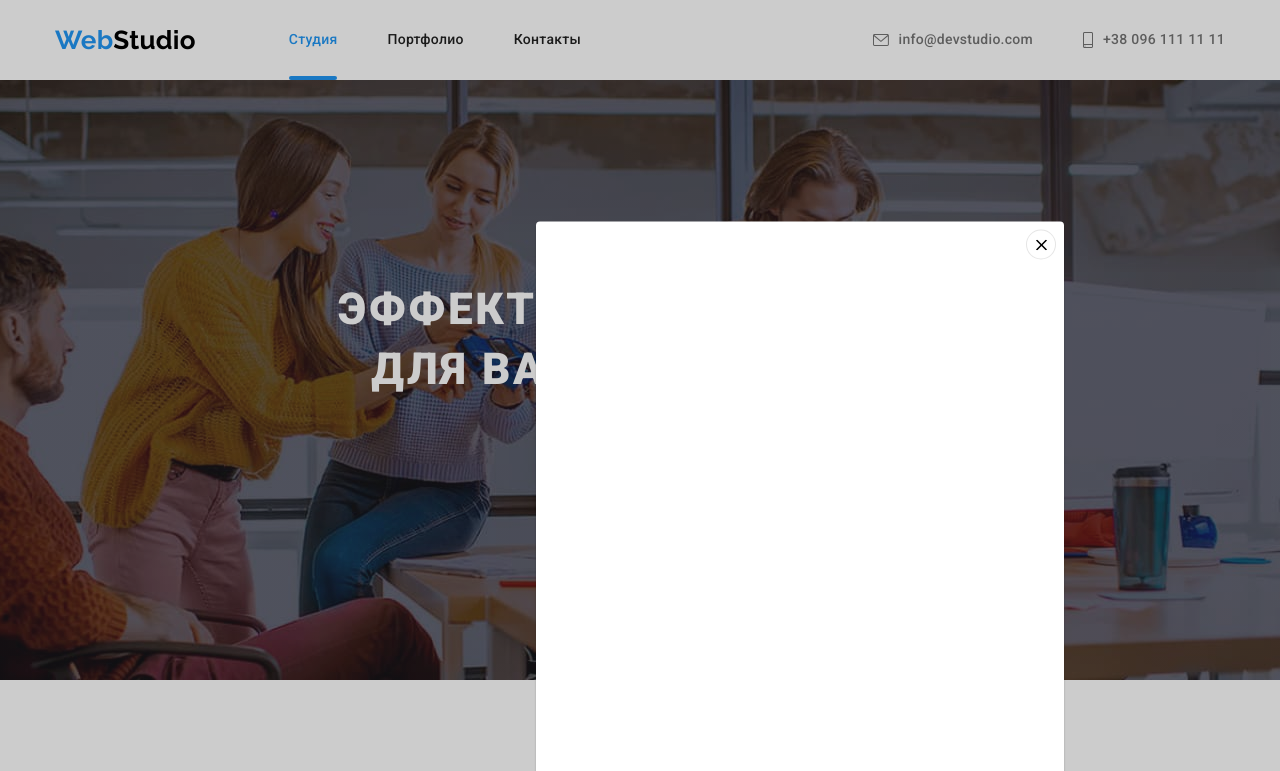
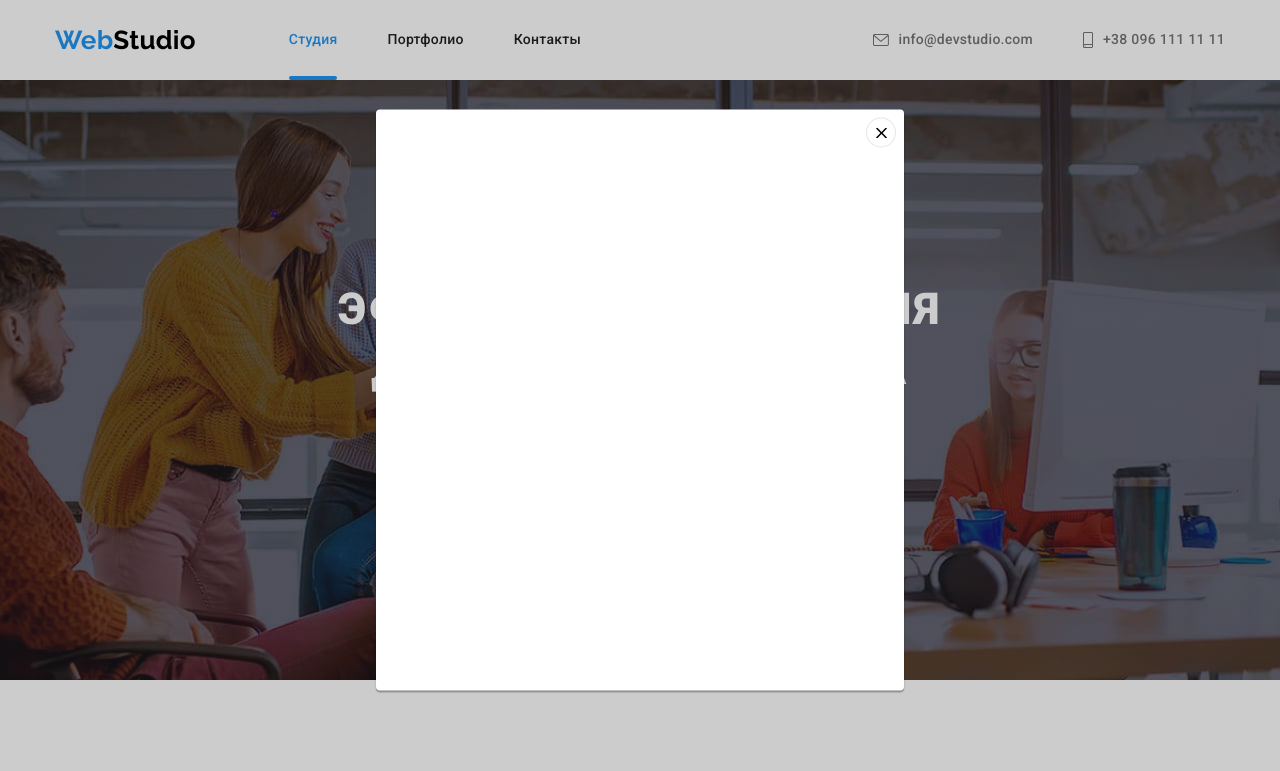
Before and after one commit to liana13555/goit-markup-hw-05, a plain HTML site: page index.html in a window 1280 px wide. Both pictures are taken after a click on the button "Заказать услугу". Shown: the top 771 px of the page. Drawn offline with nearby package versions, Linux system fonts and the light colour scheme.

Commit message:
Анимация модального окна

```diff
--- a/css/modal.css
+++ b/css/modal.css
@@ -3,10 +3,12 @@
   top: 0;
   left: 0;
 
-  width: 1600px;
-  height: 1024px;
+  width: 100%;
+  height: 100%;
+  background: rgba(0, 0, 0, 0.2);
 
-  background: rgba(0, 0, 0, 0.2);
+  opacity: 1;
+  transition: opacity 250ms var(--timing-function);
 }
 
 .backdrop.is-hidden {
@@ -14,19 +16,25 @@
   pointer-events: none;
 }
 
+.backdrop.is-hidden .modal {
+  transform: translate(-50%, -50%) scale(1.1);
+}
+
 .modal {
   position: absolute;
   top: 50%;
   left: 50%;
-  transform: translate(-50%, -50%);
   overflow-y: auto;
 
-  width: 528px;
-  height: 581px;
+  min-width: 528px;
+  min-height: 581px;
 
   background-color: var(--white-color);
   box-shadow: 0px 1px 3px rgba(0, 0, 0, 0.12), 0px 1px 1px rgba(0, 0, 0, 0.14), 0px 2px 1px rgba(0, 0, 0, 0.2);
   border-radius: 4px;
+
+  transform: translate(-50%, -50%) scale(1);
+  transition: transform 250ms var(--timing-function);
 }
 
 .button-close {
```
Also changed, not shown: symbol-defs.svg (deleted).
